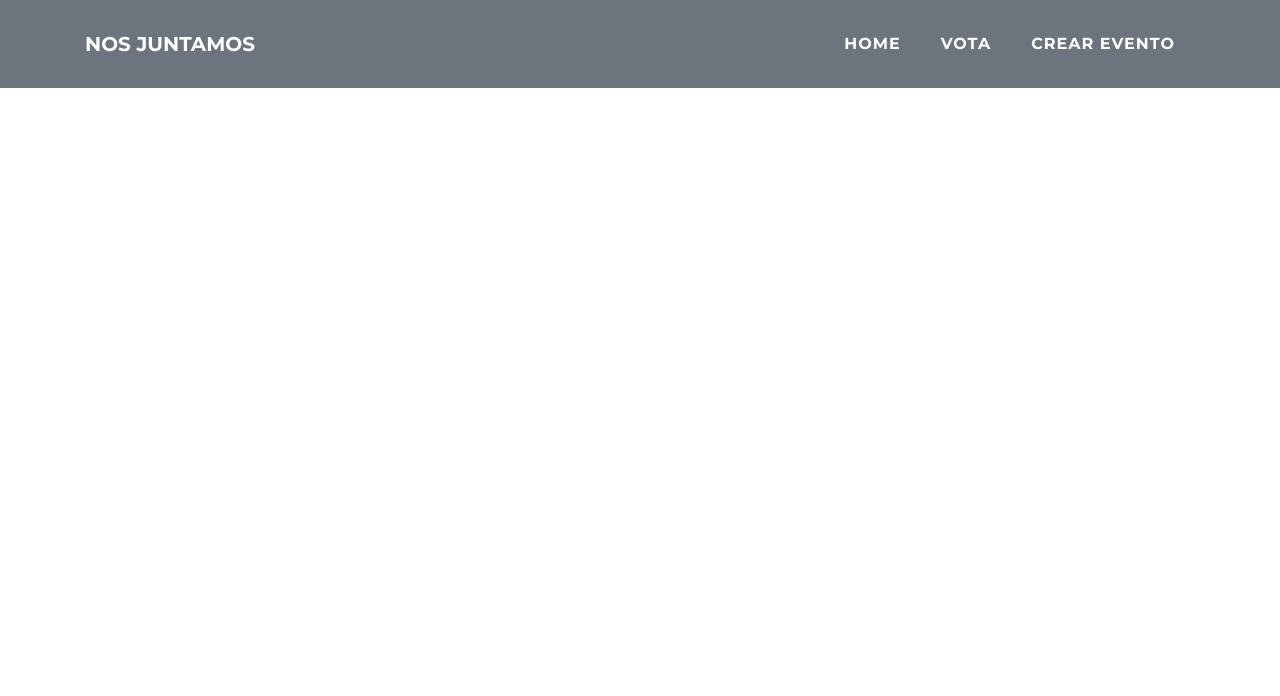
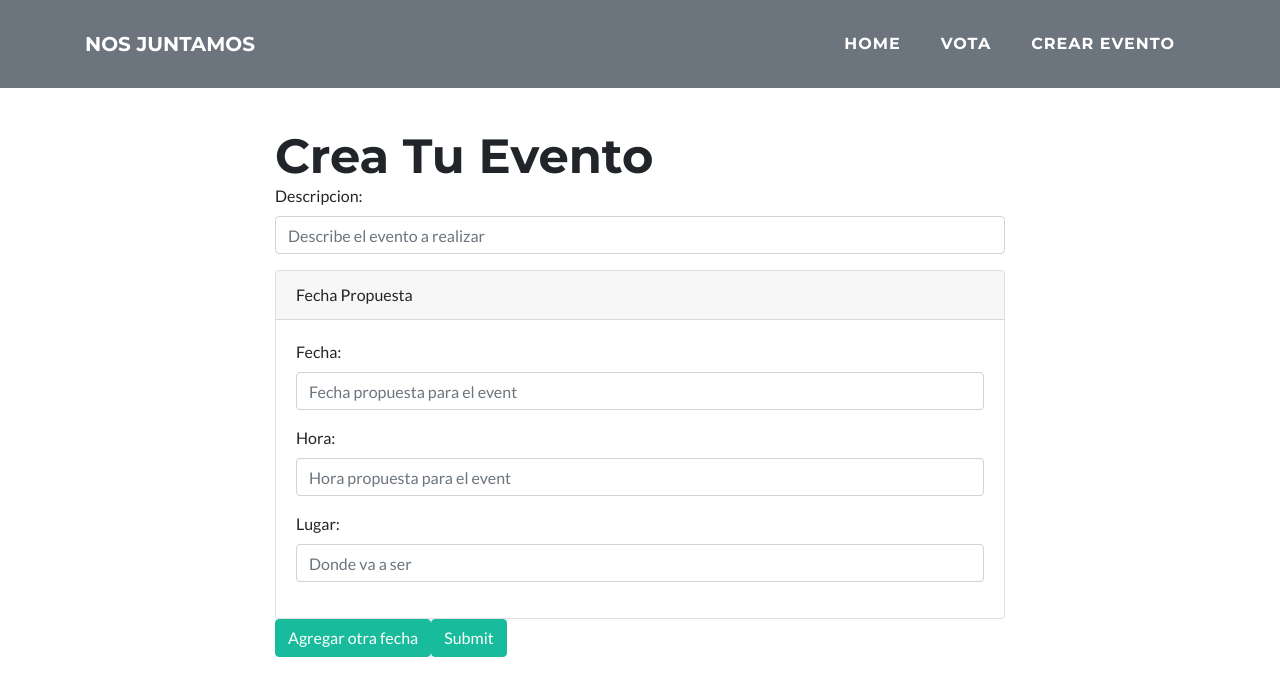
Before and after one commit to sdevmandujano/NosJuntamos, a Vue app in the folder client/: page /#/event in a window 1280 px wide. Shown: the top 696 px of the page. Built offline with nearby package versions, Linux system fonts and the light colour scheme.

Commit message:
Propuesta de create event view sin funcionalidad

```diff
--- a/client/index.html
+++ b/client/index.html
@@ -18,6 +18,6 @@
   <body>
 
     <div id="app"></div>
-    <!-- built files will be auto injected -->
+
   </body>
 </html>
--- a/client/src/App.vue
+++ b/client/src/App.vue
@@ -18,5 +18,7 @@ export default {
 </script>
 
 <style>
-
+body {
+  font-family: 'Lato';
+}
 </style>
--- a/client/src/components/CreateEvent.vue
+++ b/client/src/components/CreateEvent.vue
@@ -1,7 +1,43 @@
 <template>
+  <!-- Contact Section -->
+    <section id="createEvent">
+     <div class="container">
+            <div class="row">
+                <div class="col-lg-8 mx-auto transbox">
+                    <h2>Crea Tu Evento</h2>
+                    <form>
+                        <div class="form-group">
+                            <label for="labeldescripcion">Descripcion:</label>
+                            <input type="name" class="form-control" id="descripcion" placeholder="Describe el evento a realizar" required>
+                        </div>
+                        <div class="card">
+                          <div class="card-header">Fecha Propuesta </div>
+                          <div class="card-body">
+                            <div class="form-group">
+                                <label for="labelfecha">Fecha:</label>
+                                <input type="fecha" class="form-control" id="fecha1" placeholder="Fecha propuesta para el event" required>
 
-    <h1>Create Event</h1>
+                            </div>
+                            <div class="form-group">
+                                <label for="labelhora">Hora:</label>
+                                <input type="hora" class="form-control" id="hora1" placeholder="Hora propuesta para el event" required>
+                            </div>
+                            <div class="form-group">
+                                <label for="labelLugar">Lugar:</label>
+                                <input type="lugar" class="form-control" id="form-subject" placeholder="Donde va a ser" required>
+                            </div>
 
+                          </div>
+                        </div>
+                         <div class="">
+                            <button type="submit" class="btn btn-primary" @click=add>Agregar otra fecha</button>
+                            <button type="submit" class="btn btn-primary" @click=create>Submit</button>
+                        </div>
+                    </form>
+                </div>
+            </div>
+        </div>
+    </section>
 
 </template>
 
@@ -52,6 +88,28 @@ export default {
 </script>
 
 <!-- Add "scoped" attribute to limit CSS to this component only -->
+
+
+
 <style>
+section {
+  padding: 3rem 0;
+}
 
+section h2 {
+  font-size: 2.25rem;
+  line-height: 2rem;
+}
+
+@media (min-width: 992px) {
+  section h2 {
+    font-size: 3rem;
+    line-height: 2.5rem;
+  }
+}
+
+
+form .row:first-child .floating-label-form-group {
+  border-top: 5px solid #e9ecef;
+}
 </style>
--- a/client/src/components/Navbar.vue
+++ b/client/src/components/Navbar.vue
@@ -1,8 +1,8 @@
 <template>
     <!-- Navigation -->
-    <nav class="navbar navbar-expand-lg bg-secondary fixed-top text-uppercase" id="mainNav">
+    <nav class="navbar navbar-expand-lg bg-secondary navbar-static-top text-uppercase" id="mainNav">
       <div class="container">
-        <a class="navbar-brand js-scroll-trigger" href="#">Nos Juntamos</a>
+        <a class="navbar-brand" href="#">Nos Juntamos</a>
         <button class="navbar-toggler navbar-toggler-right text-uppercase bg-primary text-white rounded" type="button" data-toggle="collapse" data-target="#navbarResponsive" aria-controls="navbarResponsive" aria-expanded="false" aria-label="Toggle navigation">
           Menus
           <i class="fa fa-bars"></i>
@@ -10,13 +10,13 @@
         <div class="collapse navbar-collapse" id="navbarResponsive">
           <ul class="navbar-nav ml-auto">
             <li class="nav-item mx-0 mx-lg-1">
-              <a class="nav-link py-3 px-0 px-lg-3 rounded " href="#">Home</a>
+              <a class="nav-link py-3 px-0 px-lg-3 rounded">Home</a>
             </li>
             <li class="nav-item mx-0 mx-lg-1">
-              <a class="nav-link py-3 px-0 px-lg-3 rounded " href="#">Vota</a>
+              <a class="nav-link py-3 px-0 px-lg-3 rounded" >Vota</a>
             </li>
             <li class="nav-item mx-0 mx-lg-1">
-              <a class="nav-link py-3 px-0 px-lg-3 rounded " href="#">Crear Evento</a>
+              <a class="nav-link py-3 px-0 px-lg-3 rounded">Crear Evento</a>
             </li>
           </ul>
         </div>
@@ -39,52 +39,6 @@ export default {
 
 <!-- Add "scoped" attribute to limit CSS to this component only -->
 <style>
-
-hr.star-light,
-hr.star-dark {
-  max-width: 15rem;
-  padding: 0;
-  text-align: center;
-  border: none;
-  border-top: solid 0.25rem;
-  margin-top: 2.5rem;
-  margin-bottom: 2.5rem;
-  margin-left: auto;
-  margin-right: auto;
-}
-
-hr.star-light:after,
-hr.star-dark:after {
-  position: relative;
-  top: -.8em;
-  display: inline-block;
-  padding: 0 0.25em;
-  content: '\f005';
-  font-family: FontAwesome;
-  font-size: 2em;
-}
-
-hr.star-light {
-  border-color: #fff;
-}
-
-hr.star-light:after {
-  color: #fff;
-  background-color: #18BC9C;
-}
-
-hr.star-dark {
-  border-color: #2C3E50;
-}
-
-hr.star-dark:after {
-  color: #2C3E50;
-  background-color: white;
-}
-
-section {
-  padding: 6rem 0;
-}
 
 section h2 {
   font-size: 2.25rem;
@@ -145,7 +99,7 @@ section h2 {
 }
 
 #mainNav .navbar-nav li.nav-item a.nav-link:hover {
-  color: #18BC9C;
+  background-color: lightskyblue;
 }
 
 #mainNav .navbar-nav li.nav-item a.nav-link:active, #mainNav .navbar-nav li.nav-item a.nav-link:focus {
```
